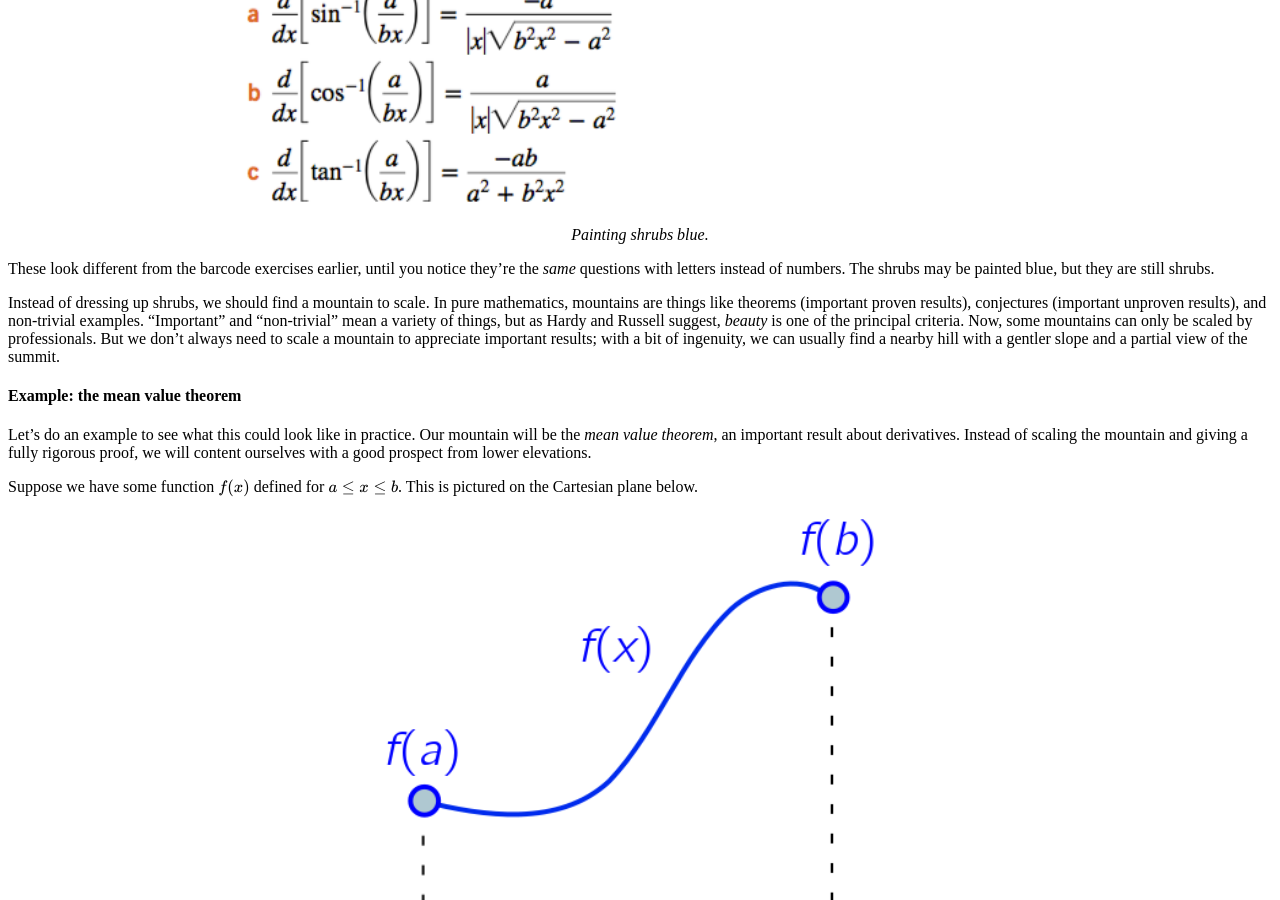
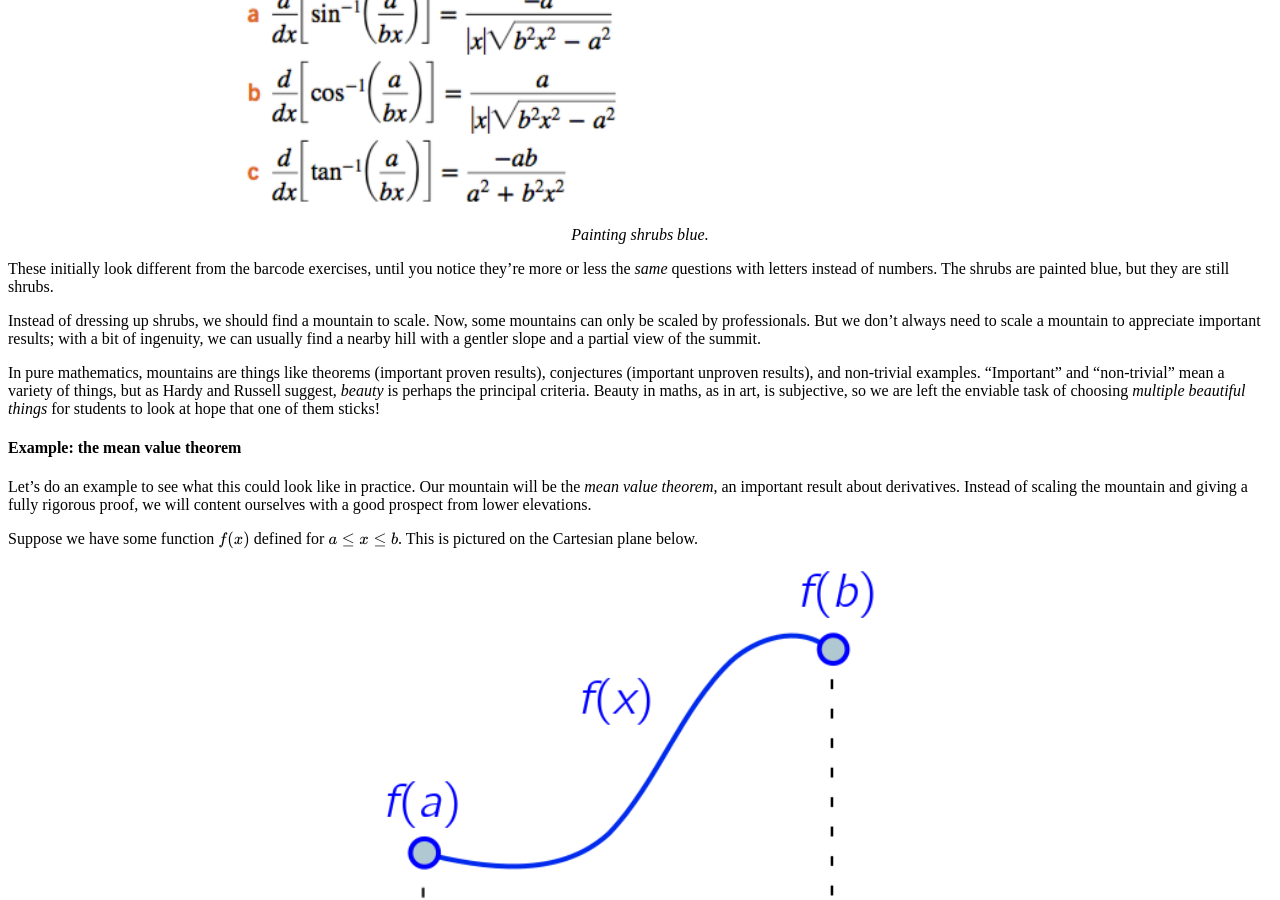
Before and after one commit to hapax/hapax.github.io, a Jekyll site: the page built from assets/teaching.md, in a window 1280 px wide and 900 px high, scrolled down 3707 px. Built offline with Jekyll 4.4.1, drawn with Linux system fonts in a browser that asks for light colours; our own code applies the rules of GitHub Pages for plain Markdown files; formulas are drawn with MathJax 3; a script that is not in the unit is left out.

Commit message:
Update teaching.md

```diff
--- a/assets/teaching.md
+++ b/assets/teaching.md
@@ -242,19 +242,23 @@ textbook:
 	</div>
 	</figure>
 
-These look different from the barcode exercises earlier, until you
-notice they're the *same* questions with letters instead of numbers.
-The shrubs may be painted blue, but they are still shrubs.
+These initially look different from the barcode exercises, until you
+notice they're more or less the *same* questions with letters instead
+of numbers. The shrubs are painted blue, but they are still shrubs.
 
 Instead of dressing up shrubs, we should find a mountain to scale.
-In pure mathematics, mountains are things like theorems (important
-proven results), conjectures (important unproven results), and non-trivial examples.
-"Important" and "non-trivial" mean a variety of things, but as Hardy and
-Russell suggest, *beauty* is one of the principal criteria.
 Now, some mountains can only be scaled by professionals.
 But we don't always need to scale a mountain to appreciate important
 results; with a bit of ingenuity, we can usually find a nearby hill
 with a gentler slope and a partial view of the summit.
+
+In pure mathematics, mountains are things like theorems (important
+proven results), conjectures (important unproven results), and non-trivial examples.
+"Important" and "non-trivial" mean a variety of things, but as Hardy and
+Russell suggest, *beauty* is perhaps the principal criteria.
+Beauty in maths, as in art, is subjective, so we are left the enviable
+task of choosing *multiple beautiful things* for students to look at
+hope that one of them sticks!
 
 #### Example: the mean value theorem
 
```
